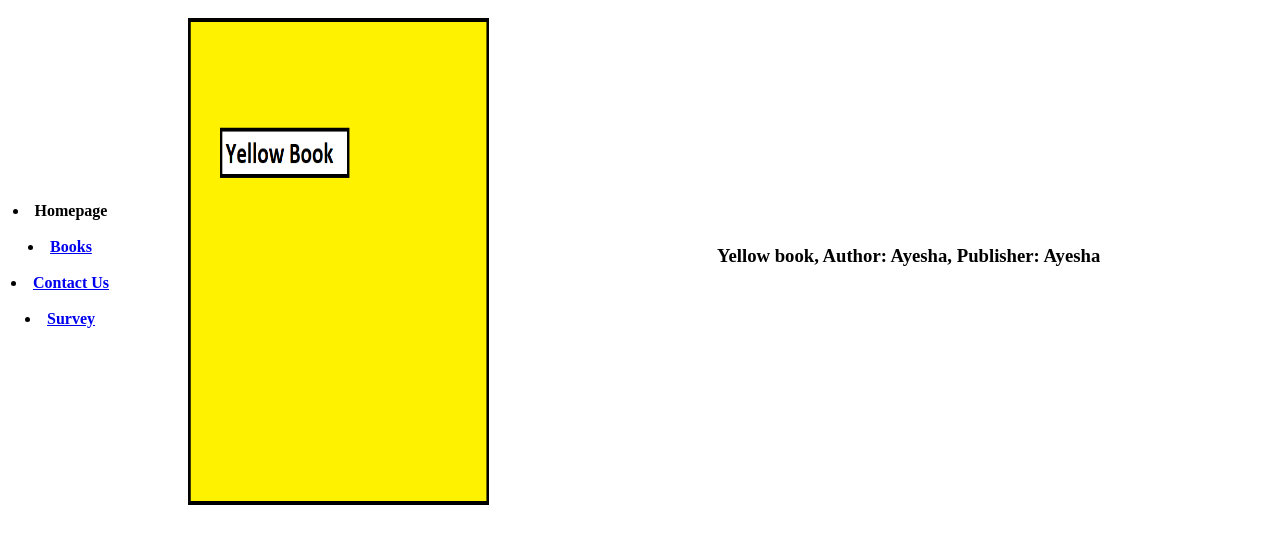
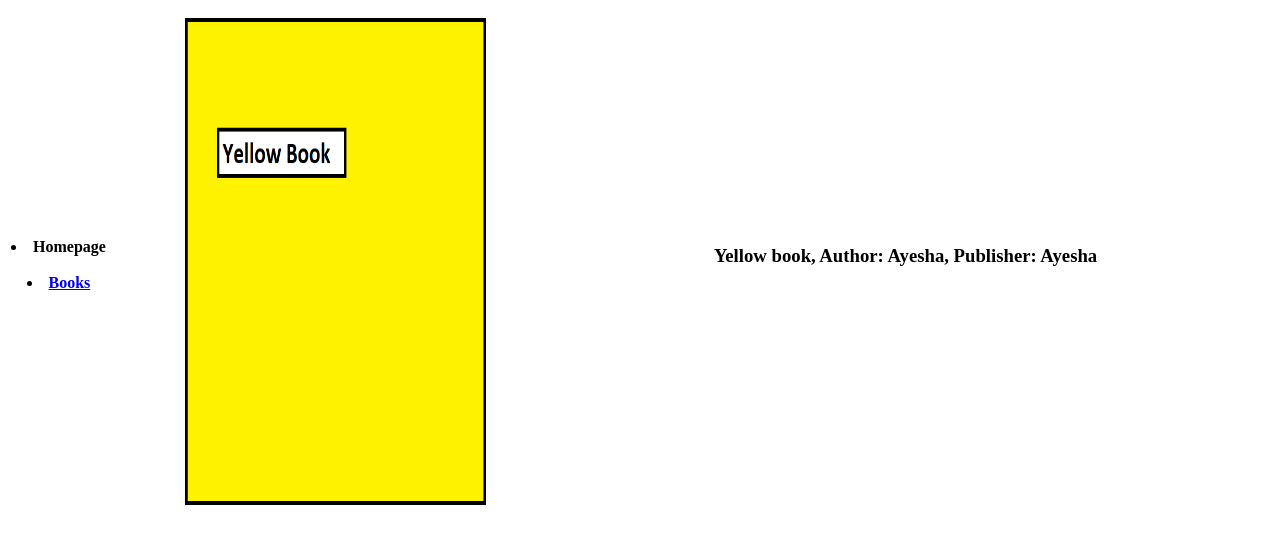
Before and after one commit to ayeshaadnann/server_html, a website: page views/book3.html in a window 1280 px wide. Drawn offline with Linux system fonts and the light colour scheme; files whose address does not match are found by name.

Commit message:
changes on html

```diff
--- a/index.js
+++ b/index.js
@@ -1,3 +1,4 @@
+// index file
 const port = 3000,
 http = require("http"),
 httpStatusCodes = require("http-status-codes"),
--- a/router.js
+++ b/router.js
@@ -1,3 +1,4 @@
+// Router file
 const fs = require("fs");
 const httpStatus = require("http-status-codes"),
 http = require("http"),
--- a/views/book3.html
+++ b/views/book3.html
@@ -14,13 +14,7 @@
                    <a href="books.html" >Books</a>
                </li>
                &ensp;&ensp;&ensp;
-               <li>
-                   <a href="contact.html" >Contact Us</a>
-               </li>
-               &ensp;&ensp;&ensp;
-               <li>
-                   <a href="survey.html" >Survey</a>
-               </li>&ensp;&ensp;&ensp;&ensp;
+               &ensp;&ensp;&ensp;&ensp;
             <td><h1></b>
                 <p>
                 <img src="yellow.png" alt="apple"  width="600" height="500"style="float:left"; ></p></td>
```
Also changed, not shown: views/book1.html (+0 -7 lines), views/book2.html (+0 -7 lines), views/books.html (+0 -7 lines), views/index.html (+0 -7 lines).
